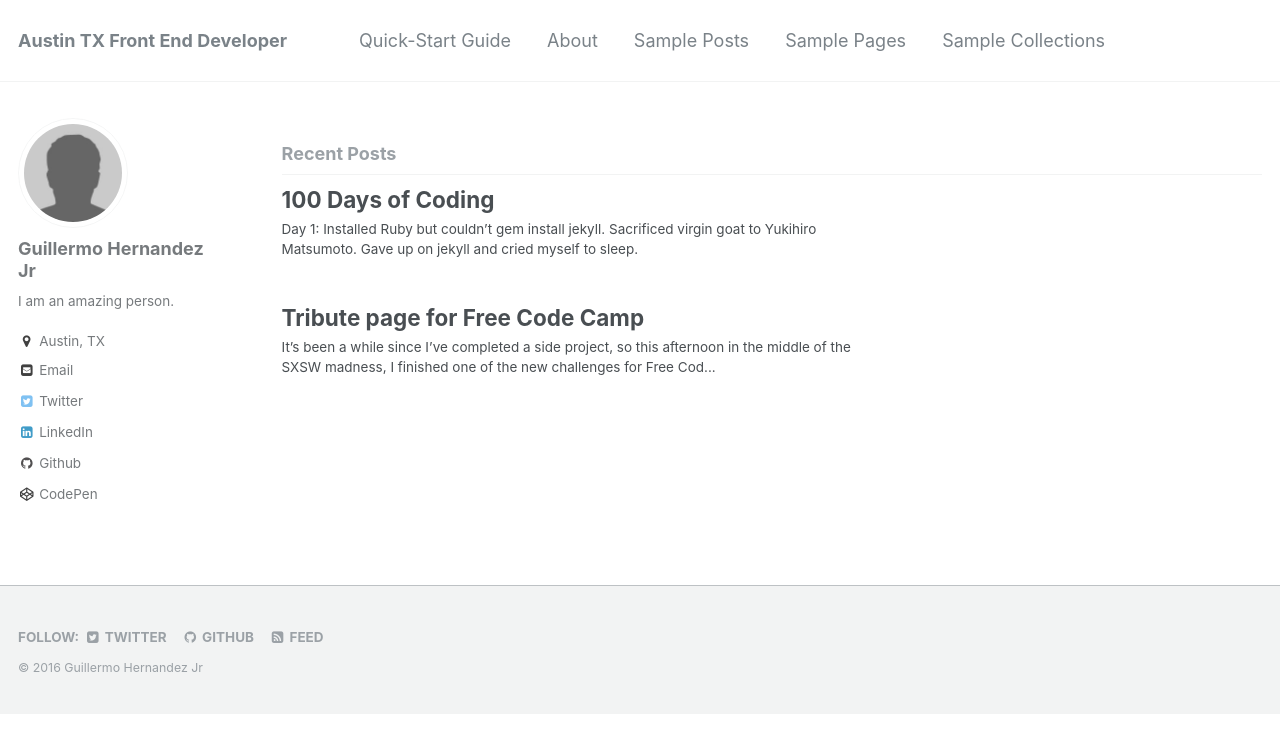
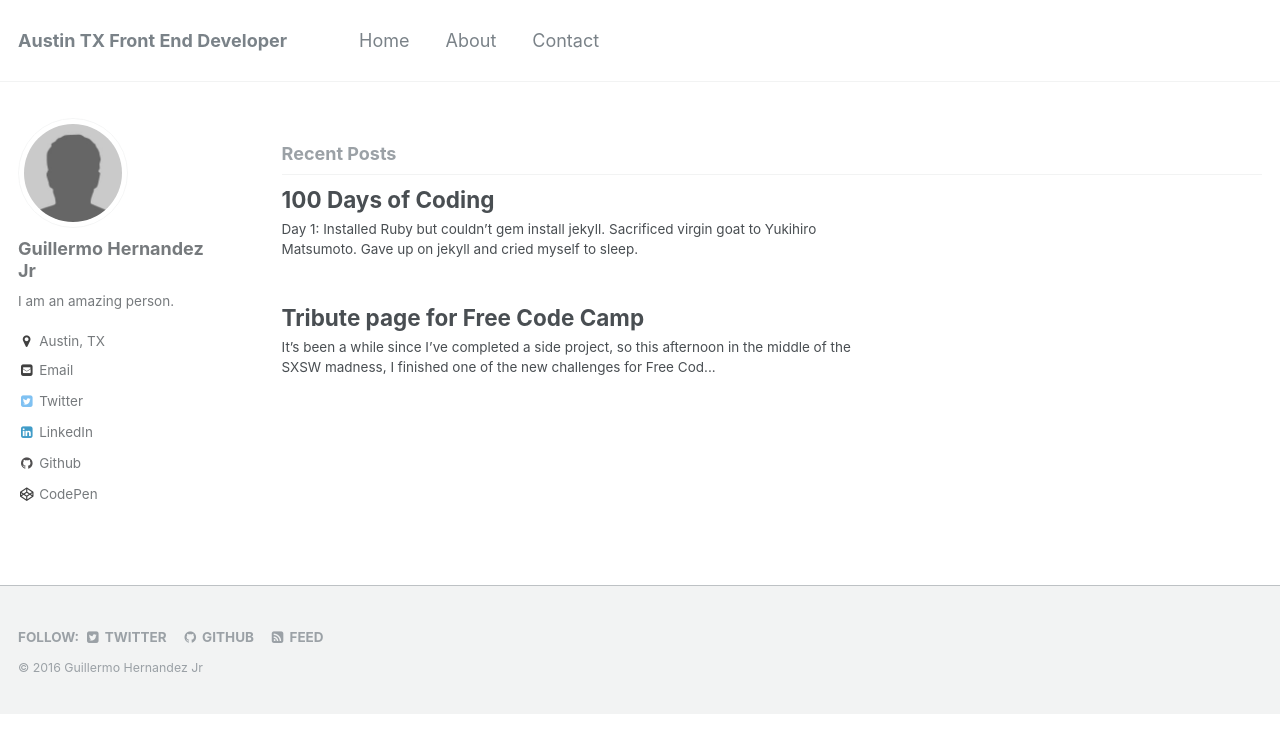
Before and after one commit to guillermohernandez/guillermohernandez.github.io, a Jekyll site: the page built from index.html, in a window 1280 px wide. Shown: the top 753 px of the page. Built offline with Jekyll 4.4.1, drawn with Linux system fonts in a browser that asks for light colours; the list of posts is cut into pages by our own code.

Commit message:
updated navigation

```diff
--- a/_data/navigation.yml
+++ b/_data/navigation.yml
@@ -1,16 +1,10 @@
 # main links links
 main:
-  - title: "Quick-Start Guide"
-    url: https://mmistakes.github.io/minimal-mistakes/docs/quick-start-guide/
+  - title: "Home"
+    url: /
 
   - title: "About"
-    url: https://mmistakes.github.io/minimal-mistakes/
+    url: /about/
 
-  - title: "Sample Posts"
-    url: https://mmistakes.github.io/minimal-mistakes/year-archive/
-
-  - title: "Sample Pages"
-    url: https://mmistakes.github.io/minimal-mistakes/page-archive/
-
-  - title: "Sample Collections"
-    url: https://mmistakes.github.io/minimal-mistakes/collection-archive/
+  - title: "Contact"
+    url: /contact/
```
